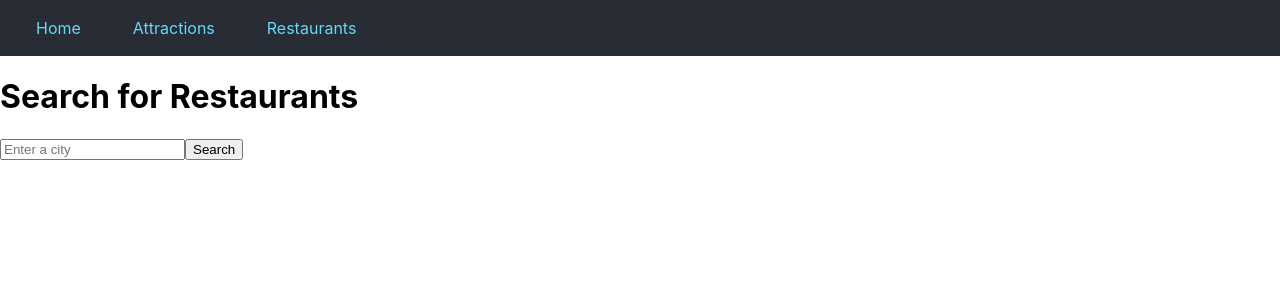
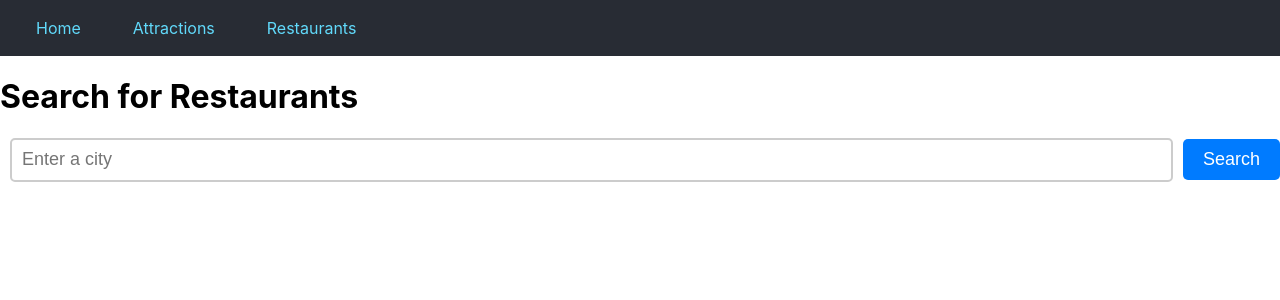
Before and after one commit to giannagiato/final-project-giannalauren, a React (Create React App) app: page /restaurants in a window 1280 px wide. Shown: the top 300 px of the page. Built offline with nearby package versions, Linux system fonts and the light colour scheme.

Commit message:
className, reuse Attraction.css in Tips.js

```diff
--- a/src/Home.js
+++ b/src/Home.js
@@ -4,10 +4,10 @@ function Home() {
   return (
     <div>
     <h1>Welcome to Tourist Guide</h1>
+    <h2>About</h2>
+    <p>At Tourist Guide, we are passionate about travel and exploration. Our mission is to help you make the most of your travels by suggesting attractions and restaurants and providing detailed information on their contact, rating, address, price, etc. We aim to be your ultimate travel companion.</p>
     <h2>How to Use This Site</h2>
     <p>Begin your adventure by navigating to "Attractions" or "Restaurants." In the search bar, enter a place -- a city, region, or country -- and we will provide you with a list of must-see attractions and hidden gems waiting to be discovered. Whether you're a history buff, a foodie, or an outdoor enthusiast, Tourist Guide has something for everyone!</p>
-    <h2>About</h2>
-    <p>At Tourist Guide, we are passionate about travel and exploration. Our mission is to help you make the most of your travels by suggesting attractions and restaurants and providing detailed information on their contact, rating, address, price, etc. We aim to be your ultimate travel companion.</p>
     <h2>Travel Tips</h2>
     <ul>
         <li><strong>Pack Light:</strong> Only bring the essentials to avoid carrying heavy luggage.</li>
--- a/src/Tips.js
+++ b/src/Tips.js
@@ -1,5 +1,6 @@
 import React, { useState } from 'react';
 import axios from 'axios';
+import './Attractions.css'; // Importing the CSS file
 
 function Restaurants() {
   const [city, setCity] = useState('');
@@ -22,14 +23,15 @@ function Restaurants() {
   return (
     <div>
       <h1>Search for Restaurants</h1>
-      <form onSubmit={handleSearch}>
+      <form onSubmit={handleSearch} className="form-style">
         <input
           type="text"
           placeholder="Enter a city"
           value={city}
           onChange={(e) => setCity(e.target.value)}
+          className="input-style"
         />
-        <button type="submit">Search</button>
+        <button type="submit" className="button-style">Search</button>
       </form>
       <div className="grid">
         {restaurants.map((restaurant, index) => (
```
